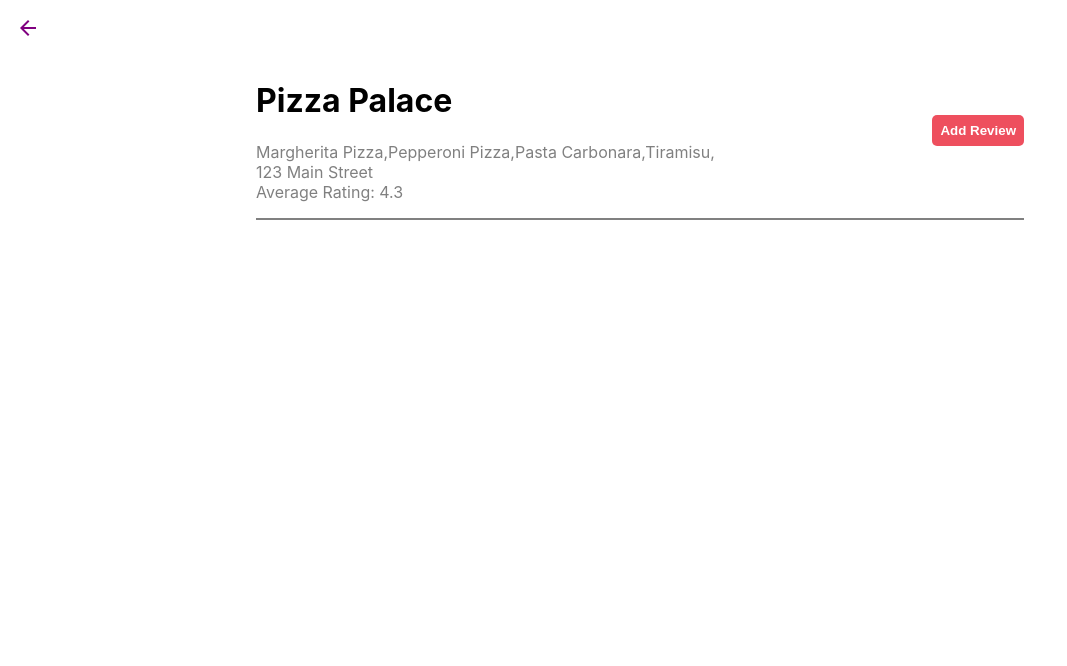
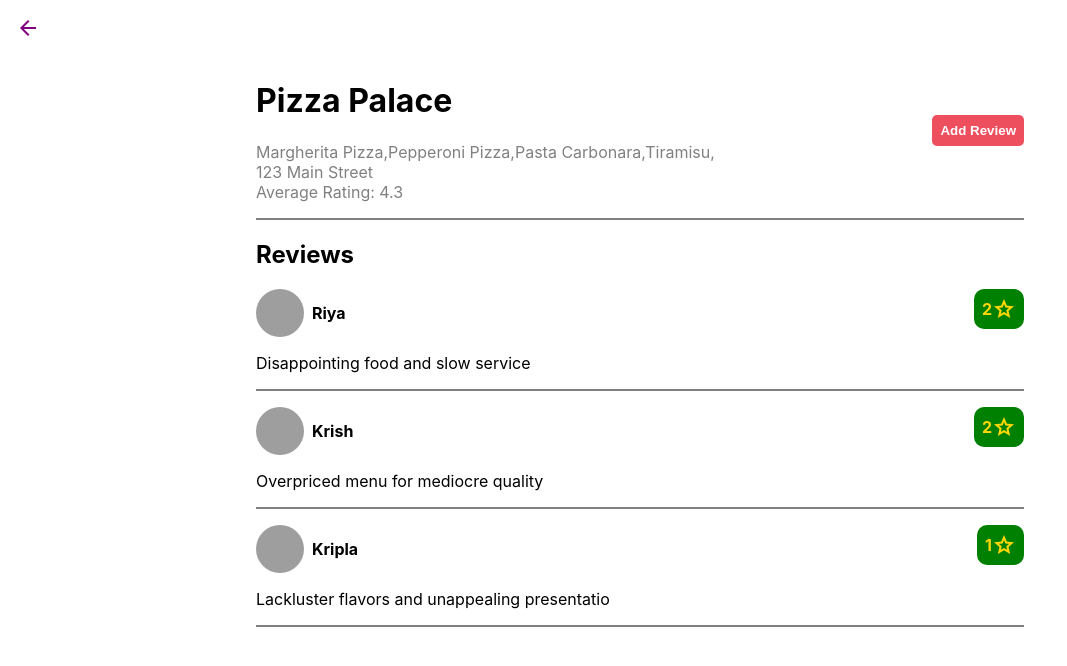
Before and after one commit to Ayush-1315/mcr-6, a React (Create React App) app: page /restraunt/1 in a window 1280 px wide. Shown: the top 666 px of the page, without its empty margins (0-1067 px from the left). Built offline with nearby package versions, Linux system fonts and the light colour scheme; grey boxes are pictures that could not be loaded.

Commit message:
feat: added reviews to restraunt page

```diff
--- /dev/null
+++ b/src/components/reviewCard/reviewCard.jsx
@@ -0,0 +1,22 @@
+import reviewCSS from "./reviewCard.module.css";
+export const Review = ({ data }) => {
+  console.log(data);
+  return (
+    <div className={reviewCSS.container}>
+      <div className={reviewCSS.profile}>
+        <div>
+          <span
+            style={{ backgroundImage: `url(${data?.pp})` }}
+            className={reviewCSS.profilePic}
+          ></span>
+          <span> {data?.revName} </span>
+        </div>
+        <span className={reviewCSS.rating}>
+          {" "}
+          {data?.rating}<span className="material-symbols-outlined">grade</span>
+        </span>
+      </div>
+      <p>{data?.comment}</p>
+    </div>
+  );
+};
--- /dev/null
+++ b/src/components/reviewCard/reviewCard.module.css
@@ -0,0 +1,32 @@
+.container{
+    border-bottom: 2px solid grey;
+}
+.profile{
+    font-weight: bold;
+    display: flex;
+    justify-content: space-between;
+    margin: 1rem 0;
+}
+.profile>div:first-child{
+    display: flex;
+    align-items: center;
+    gap:0.5rem;
+}
+.profilePic{
+    display: inline-block;
+    width: 3rem;
+    height: 3rem;
+    background-position: center;
+    background-repeat: no-repeat;
+    background-size: cover;
+    border-radius: 50%;
+}
+.rating{
+    display: flex;
+    align-items: center;
+    background-color: green;
+    padding:0 0.5rem;
+    border-radius: 10px;
+    height: 2.5rem;
+    color:#FFD703;
+}
--- a/src/pages/restraunt/restraunt.module.css
+++ b/src/pages/restraunt/restraunt.module.css
@@ -31,3 +31,8 @@
 margin: 0;
 text-align: left;
 }
+.ratingsBox{
+    margin: auto;
+    width: 60vw;
+    text-align: left;
+}
--- a/src/pages/restraunt/restrauntPage.jsx
+++ b/src/pages/restraunt/restrauntPage.jsx
@@ -2,6 +2,7 @@ import { useNavigate, useParams } from "react-router";
 
 import { restaurantsData } from "../../data";
 import restrauntCSS from "./restraunt.module.css";
+import { Review } from "../../components/reviewCard/reviewCard";
 export const RestrauntPage = () => {
   const { rID } = useParams();
   const navigate=useNavigate();
@@ -16,8 +17,8 @@ export const RestrauntPage = () => {
         <div>
           <h1>{restaurant?.name}</h1>
           <p>
-            {restaurant?.menu?.map(({ name }) => (
-              <span>{name},</span>
+            {restaurant?.menu?.map(({ name },index) => (
+              <span key={index}>{name},</span>
             ))}
           </p>
           <p>{restaurant?.address}</p>
@@ -27,6 +28,10 @@ export const RestrauntPage = () => {
           <button>Add Review</button>
         </div>
       </div>
+      <div className={restrauntCSS.ratingsBox}>
+        <h2>Reviews</h2>
+        {restaurant?.ratings?.map((rating,index)=><Review data={rating} key={index}/>)}
+      </div>
     </>
   );
 };
```
